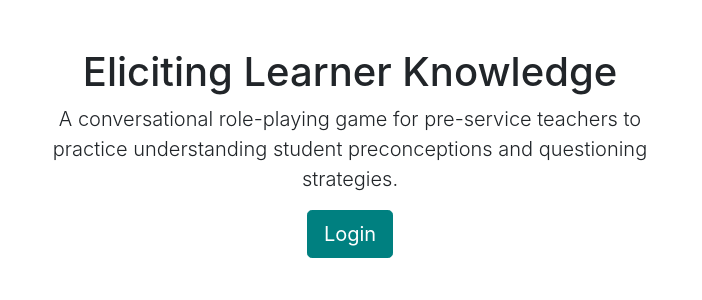
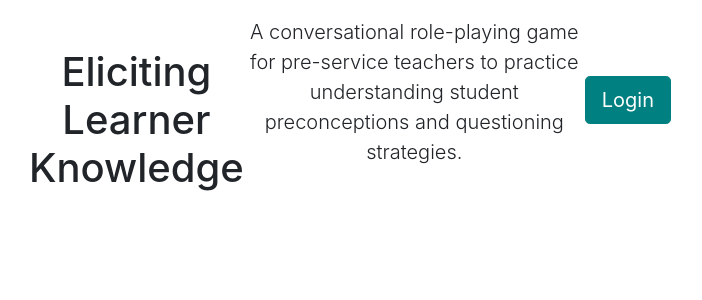
Before and after one commit to mit-teaching-systems-lab/newelk, a Django app: page / in a window 1280 px wide. Shown: the part 56-356 px from the top of the page, without its empty margins (290-992 px from the left). Run offline with Django 3.2, Linux system fonts and the light colour scheme; some libraries are stand-ins or nearby versions.

Commit message:
Added class about to the main div
I'd like the text to be vertically aligned.

```diff
--- a/accounts/templates/landing_page.html
+++ b/accounts/templates/landing_page.html
@@ -5,7 +5,7 @@
 {% block content %}
 
 <main>
-<div class="container cover-container">
+<div class="container cover-container about">
 
             <h1 class="mt-5">Eliciting Learner Knowledge</h1>
             <p class="lead"> A conversational role-playing game for pre-service teachers to practice understanding student preconceptions and questioning strategies. </p>
```
